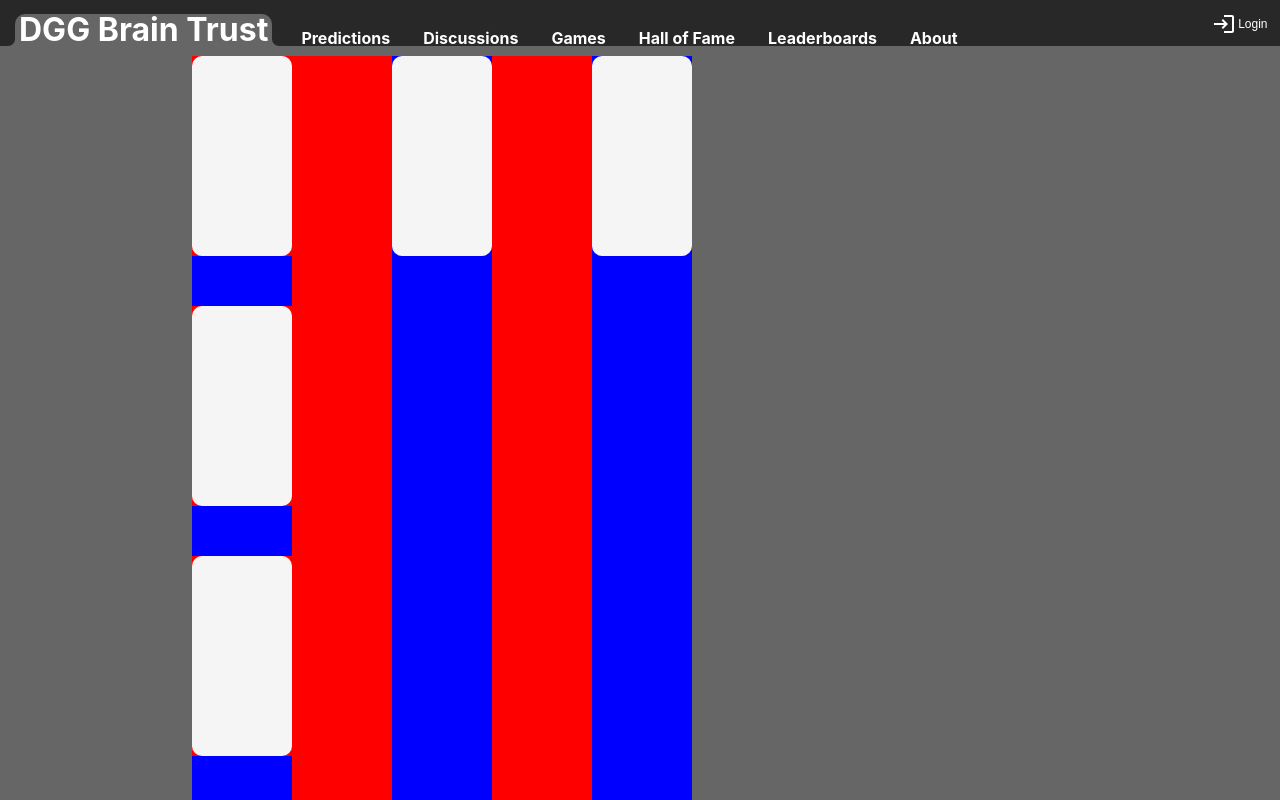
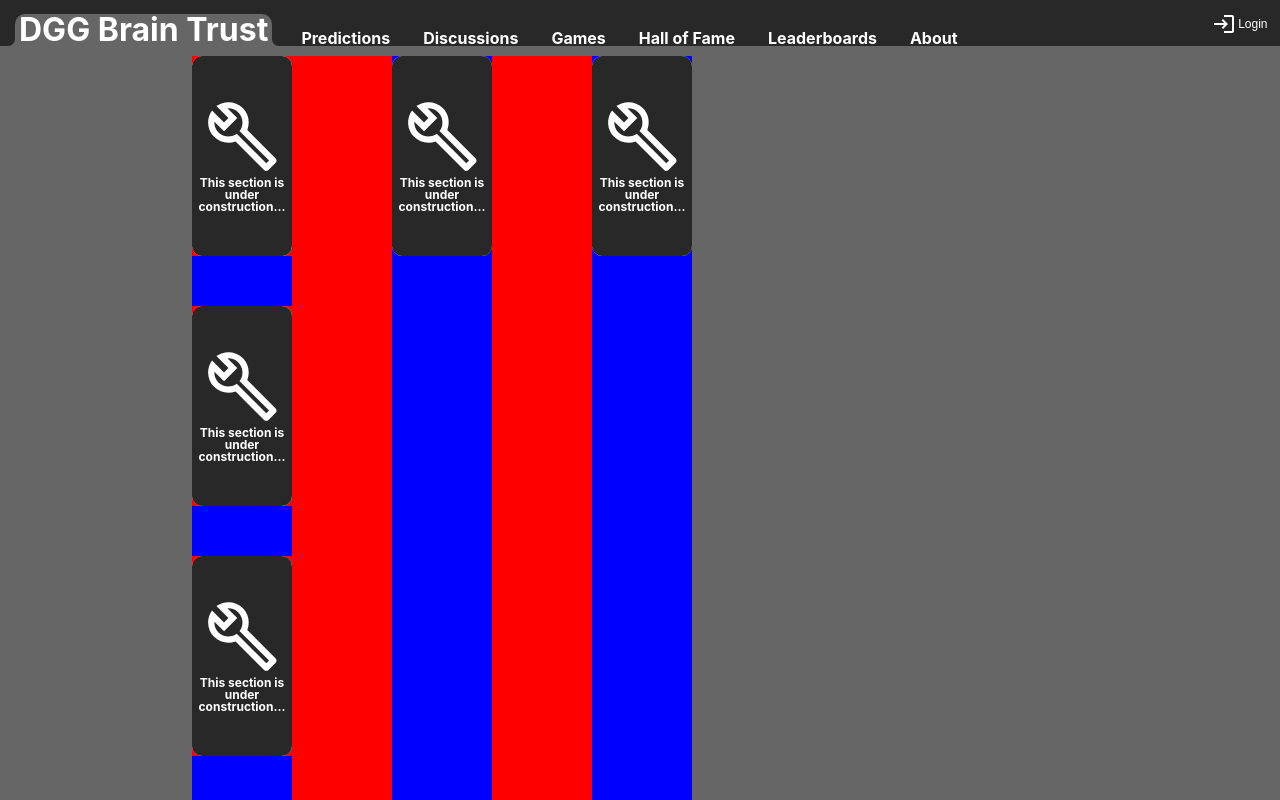
Before and after one commit to Drqrd/the-colosseum, a Next.js app: page / in a window 1280 px wide. Shown: the top 800 px of the page. Built offline with nearby package versions, Linux system fonts and the light colour scheme.

Commit message:
Card.js - Added Under Construction default state

```diff
--- a/components/primitives/Card.js
+++ b/components/primitives/Card.js
@@ -1,9 +1,21 @@
 import styles from '@/scss/card.module.scss'
 
-export default function Card() {
+import UnderConstruction from '@/prefabs/cards/UnderConstruction'
+
+export default function Card(props) {
+  const propStyle = {
+    width: props.width,
+    height: props.height,
+    ...props.style
+  }
+
+  const children = props.children || (<UnderConstruction/>)
+
   return (
-    <div className={styles.container}>
-
+    <div className={`${styles.container} ${props.className}`}
+      style={propStyle}
+    >
+      {children}
     </div>
   )
 }
```
